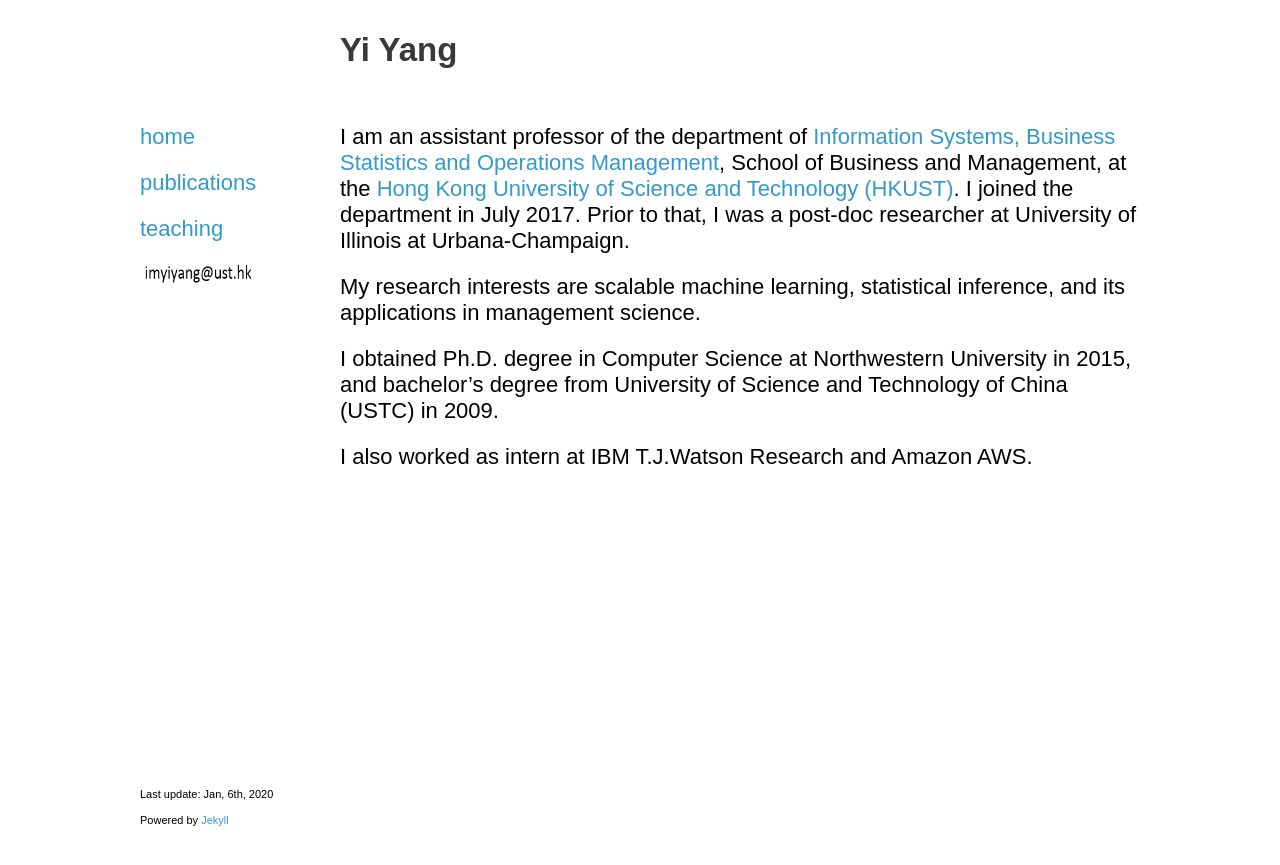
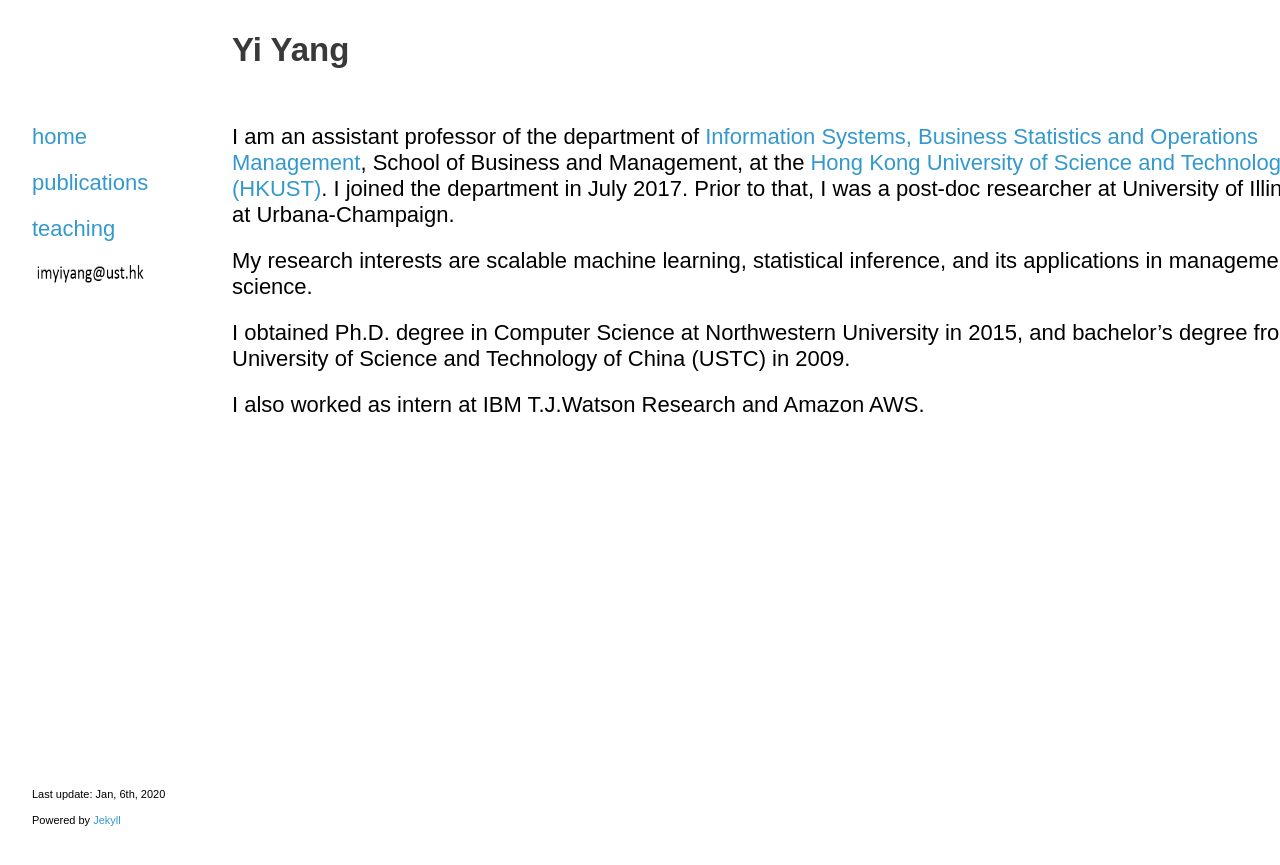
Before and after one commit to yya518/yya518.github.io, a Jekyll site: the page built from index.md, in a window 1280 px wide. Shown: the top 865 px of the page. Built offline with Jekyll 4.4.1, drawn with Linux system fonts in a browser that asks for light colours; our own code applies the rules of GitHub Pages for plain Markdown files.

Commit message:
increase width

```diff
--- a/css/style.css
+++ b/css/style.css
@@ -38,7 +38,7 @@ header {
 }
 
 section {
-  width:800px;
+  width:1100px;
   float:right;
   padding-bottom:75px;
 }
@@ -55,6 +55,6 @@ footer {
 }
 
 .content {
-  width:1000px;
+  width:1300px;
   margin:0 auto;
 }
```
